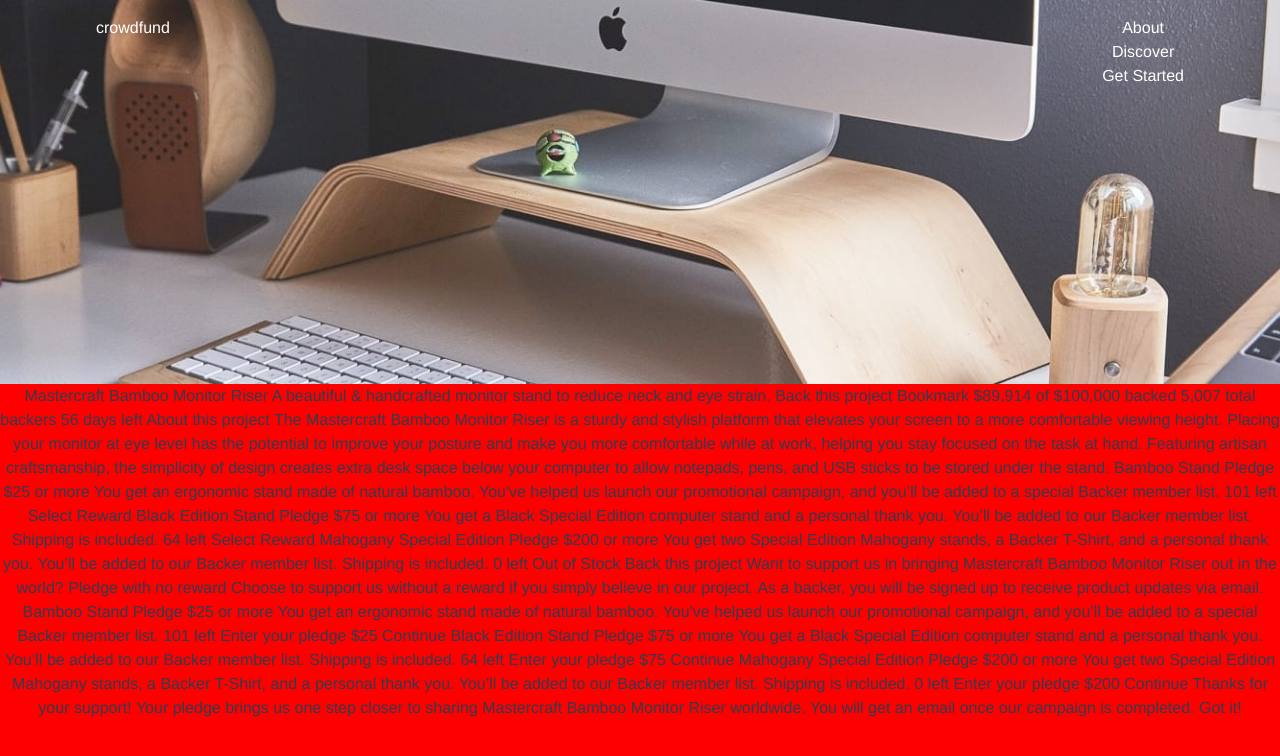
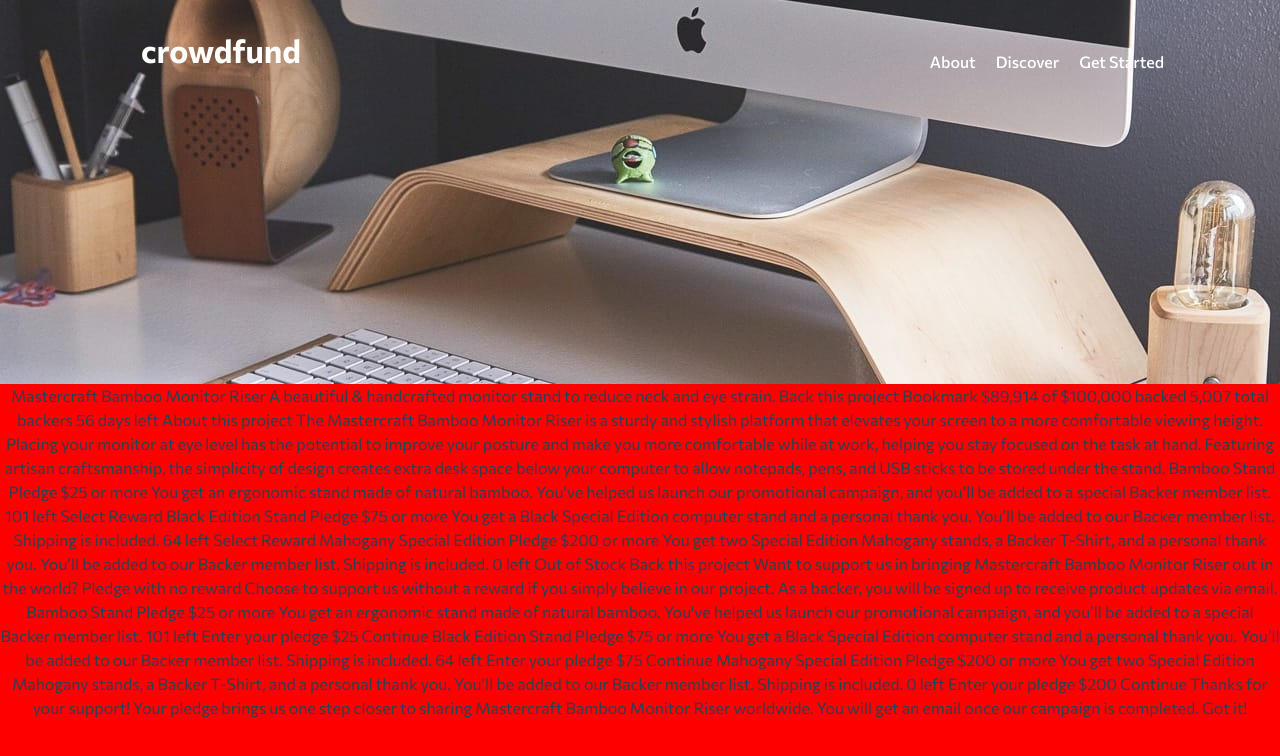
Before and after one commit to CHEGEBB/Mastering-Vue-Journey, a Vue app in the folder crowdfunding-product-page-main/: page / in a window 1280 px wide. Shown: the top 756 px of the page. Built offline with nearby package versions, Linux system fonts and the light colour scheme.

Commit message:
Refactor header styling in App.vue

```diff
--- a/crowdfunding-product-page-main/src/App.vue
+++ b/crowdfunding-product-page-main/src/App.vue
@@ -1,10 +1,10 @@
 <template>
-  <div class=" min-h-screen m-0 ">
-    <div class="header mt-0 w-full h-96 flex-row flex justify-between p-24 pt-4 text-white ">
+  <div class=" min-h-screen m-0">
+    <div class="header mt-0 w-full h-96 flex-row flex justify-between p-24 pt-4">
       <div class="logo">
         <p>crowdfund</p>
       </div>
-      <nav>
+      <nav class="mt-6">
         <ul>
           <li>About</li>
           <li>Discover</li>
@@ -12,6 +12,7 @@
         </ul>
       </nav>
     </div>
+
 
   Mastercraft Bamboo Monitor Riser
   A beautiful & handcrafted monitor stand to reduce neck and eye strain.
@@ -125,15 +126,16 @@ export default {
 </script>
 
 <style>
+@import url('https://fonts.googleapis.com/css2?family=Commissioner:wght@100..900&display=swap');
 #app {
-  font-family: Avenir, Helvetica, Arial, sans-serif;
+  font-family: 'Commissioner', sans-serif;
   -webkit-font-smoothing: antialiased;
   -moz-osx-font-smoothing: grayscale;
   text-align: center;
   color: #2c3e50;
 }
 .header{
-  background: url('./assets/images/image-hero-desktop.jpg') no-repeat center center/cover;
+  background: url('./assets/images/image-hero-desktop.jpg');
 }
 body{
   background:red;
@@ -143,4 +145,27 @@ body{
   padding:0;
   box-sizing:border-box;
 }
+nav{
+  display:flex;
+
+
+}
+nav ul{
+  display:flex;
+  justify-content:space-between;
+  list-style:none;
+  margin: 10px 0 0 45px;
+}
+nav ul li{
+  margin-right:20px;
+  font-weight: 500;
+  color: #ffffff;
+
+}
+.logo p{
+  font-size:2rem;
+  font-weight:700;
+  color: #ffffff;
+  margin: 10px 0 0 45px;
+}
 </style>
```
